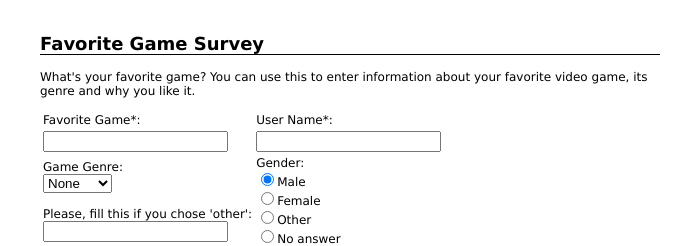
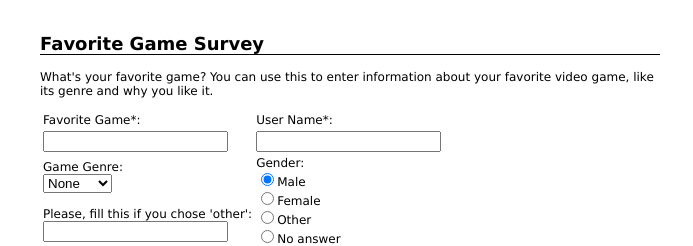
Before and after one commit to ToniSti/WWW-ja-Internet, a plain HTML site: page index.html in a window 1280 px wide. Shown: the part 506-752 px from the top of the page, 290-983 px from the left. Drawn offline with Linux system fonts and the light colour scheme.

Commit message:
Update index.html

```diff
--- a/index.html
+++ b/index.html
@@ -139,7 +139,7 @@
 			<div>
 				<a class="anchor" id="form"></a>
 				<h2>Favorite Game Survey</h2>
-				<p>What's your favorite game? You can use this to enter information about your favorite video game, its genre and why you like it.</p>
+				<p>What's your favorite game? You can use this to enter information about your favorite video game, like its genre and why you like it.</p>
 				<form name="myForm" onsubmit="return validateForm()">
 					<table>
 						<tr>
```
